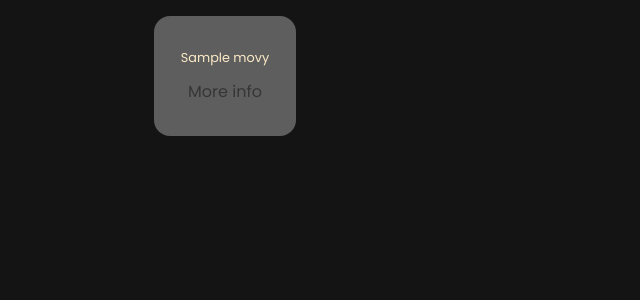
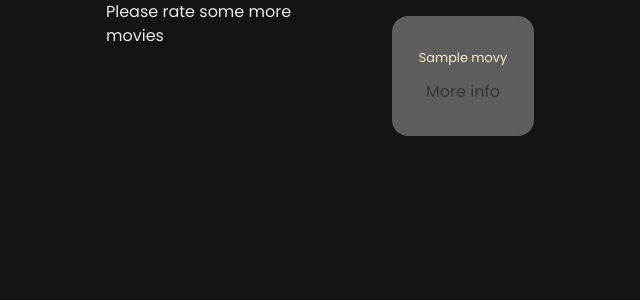
Before and after one commit to Saleh-Lootah/Curatorem, a Flask app: page /recommendations in a window 1280 px wide. Shown: the part 62-362 px from the top of the page, without its empty margins (58-698 px from the left). Run offline with Flask 2, Linux system fonts and the light colour scheme; a user stored in the database is signed in; tables that the repository leaves empty hold one stand-in row (values such as "Sample post"); some libraries are stand-ins or nearby versions.

Commit message:
Added message if user does not have recs

```diff
--- a/website/templates/recs.html
+++ b/website/templates/recs.html
@@ -2,31 +2,10 @@
 {% block title %} All Movies {% endblock %}
 {% block content %}
 
-<!-- <div class="container mw-60">
-<div class="album py-5">
-
-
-      <div class="row">
-        {% for title, id in recs: %}
-        <div class="col-md-4">
-          <div class="card mb-4 box-shadow">
-            <img class="card-img-top" data-src="holder.js/100px225?theme=thumb&amp;bg=55595c&amp;fg=eceeef&amp;text=Thumbnail" style="height: 225px; width: 100%; display: block;" src="{{poster}}" data-holder-rendered="true">
-            <div class="card-body">
-              <p class="card-text">{{ title }}</p>
-              <div class="d-flex justify-content-between align-items-center">
-                <a class="btn btn-primary stretched-link" href="/moviedetails/{{ id }}"> Rate Movie </a>
-              </div>
-            </div>
-          </div>
-        </div>
-        {% endfor %}
-      </div>
-
-    </div>
-
-  </div> -->
-
   <section class="movies">
+    {% if recs == [] or [''] %}
+      <p>Please rate some more movies</p>
+    {% endif %}
     {% for title, id in recs: %}
     <div class="movie-card">
       <blockquote>{{ title }}</blockquote>
```
